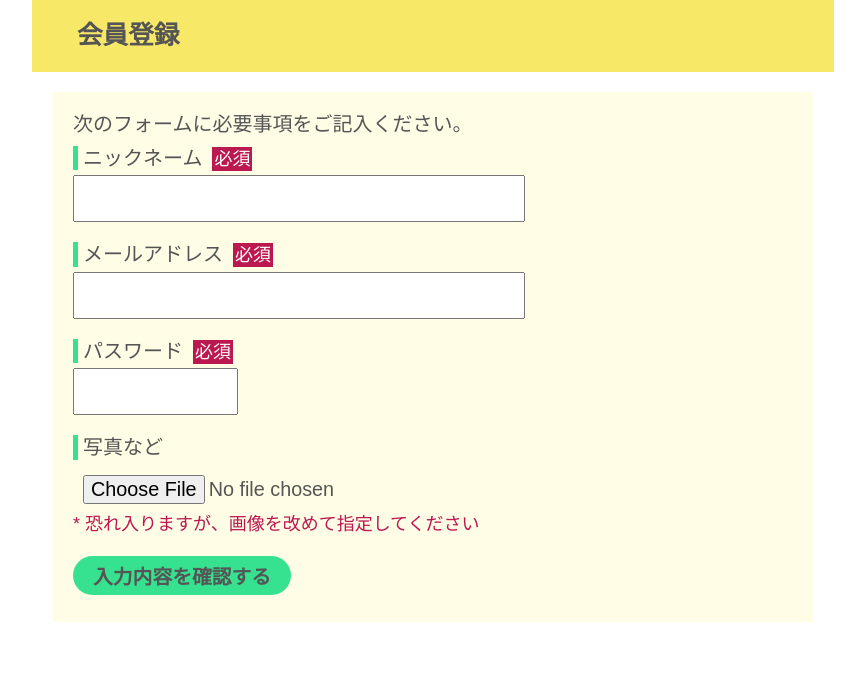
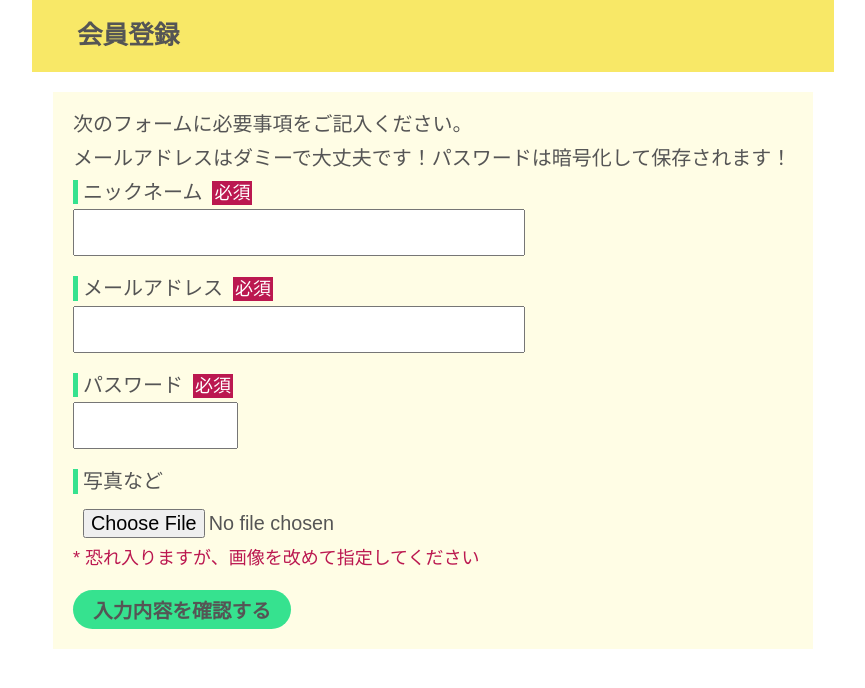
Before and after one commit to koyumi-takaishi/mini_bbs, a PHP site: page /join/?action=rewrite in a window 1280 px wide. Shown: the top 688 px of the page, without its empty margins (207-1072 px from the left). Run offline with PHP 8.4, Linux system fonts and the light colour scheme; the visitor is signed in with stand-in values (Sample User, id 1); data that the repository does not hold is empty; a stand-in replaces the project's code that opens the database connection.

Commit message:
注意書き追加

```diff
--- a/join/index.php
+++ b/join/index.php
@@ -109,6 +109,7 @@
 		</div>
 		<div id="content">
 			<p>次のフォームに必要事項をご記入ください。</p>
+			<p>メールアドレスはダミーで大丈夫です！パスワードは暗号化して保存されます！</p>
 			<form action="" method="post" enctype="multipart/form-data">
 				<dl>
 					<dt>ニックネーム<span class="required">必須</span></dt>
```
